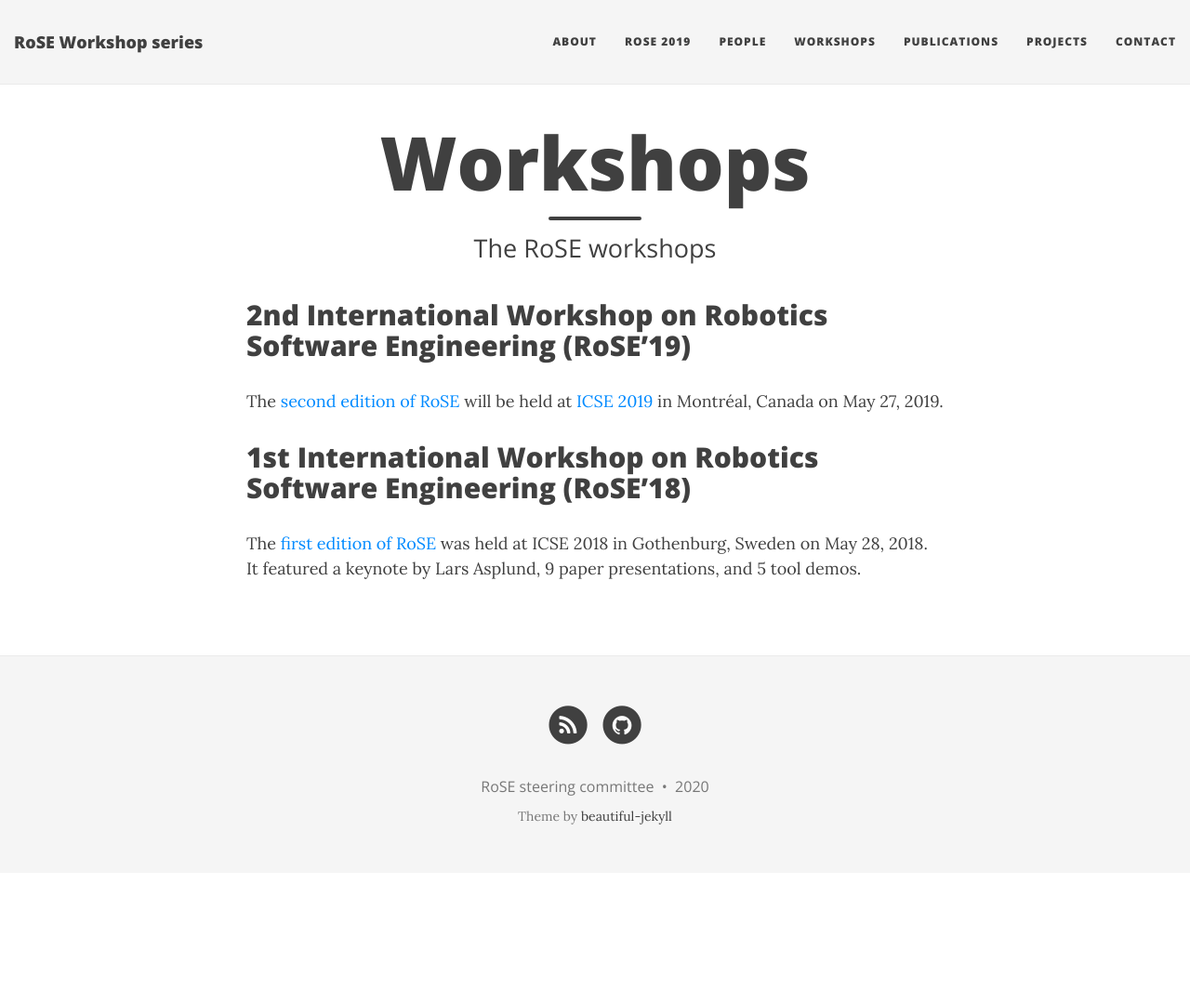
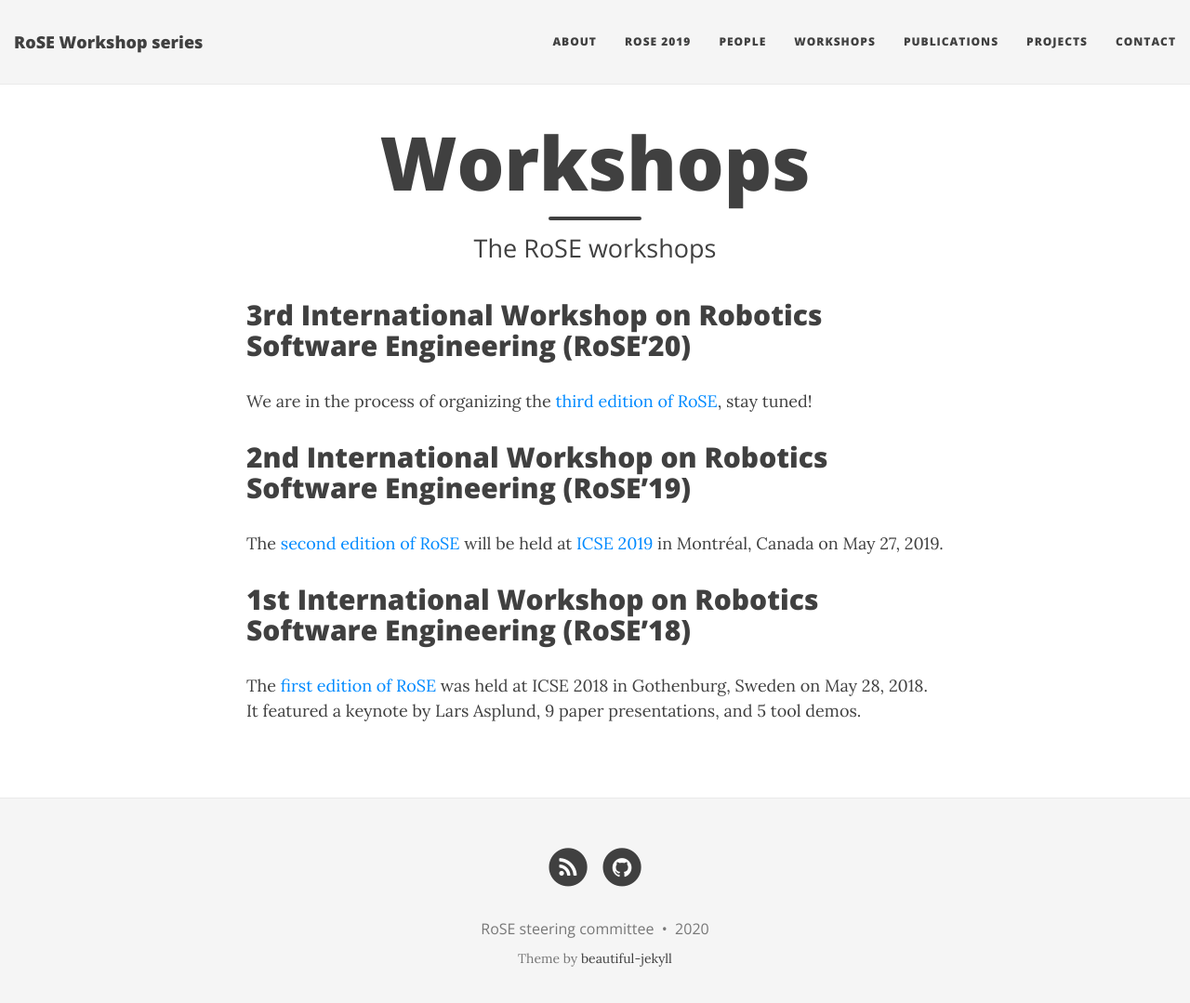
Before and after one commit to rose-workshops/rose-workshops.github.io, a Jekyll site: the page built from workshops.md, in a window 1280 px wide and 1092 px high. Shown: the top 1079 px of the window at 93% size. Built offline with Jekyll 4.4.1, drawn with Linux system fonts in a browser that asks for light colours; nearby versions of some CDN libraries.

Commit message:
Add workshop entry for RoSE 2020

```diff
--- a/workshops.md
+++ b/workshops.md
@@ -3,6 +3,10 @@ layout: page
 title: Workshops
 subtitle: The RoSE workshops
 ---
+
+## 3rd International Workshop on Robotics Software Engineering (RoSE'20)
+
+We are in the process of organizing the [third edition of RoSE](/rose2020/), stay tuned!
 
 ## 2nd International Workshop on Robotics Software Engineering (RoSE'19)
 
```
